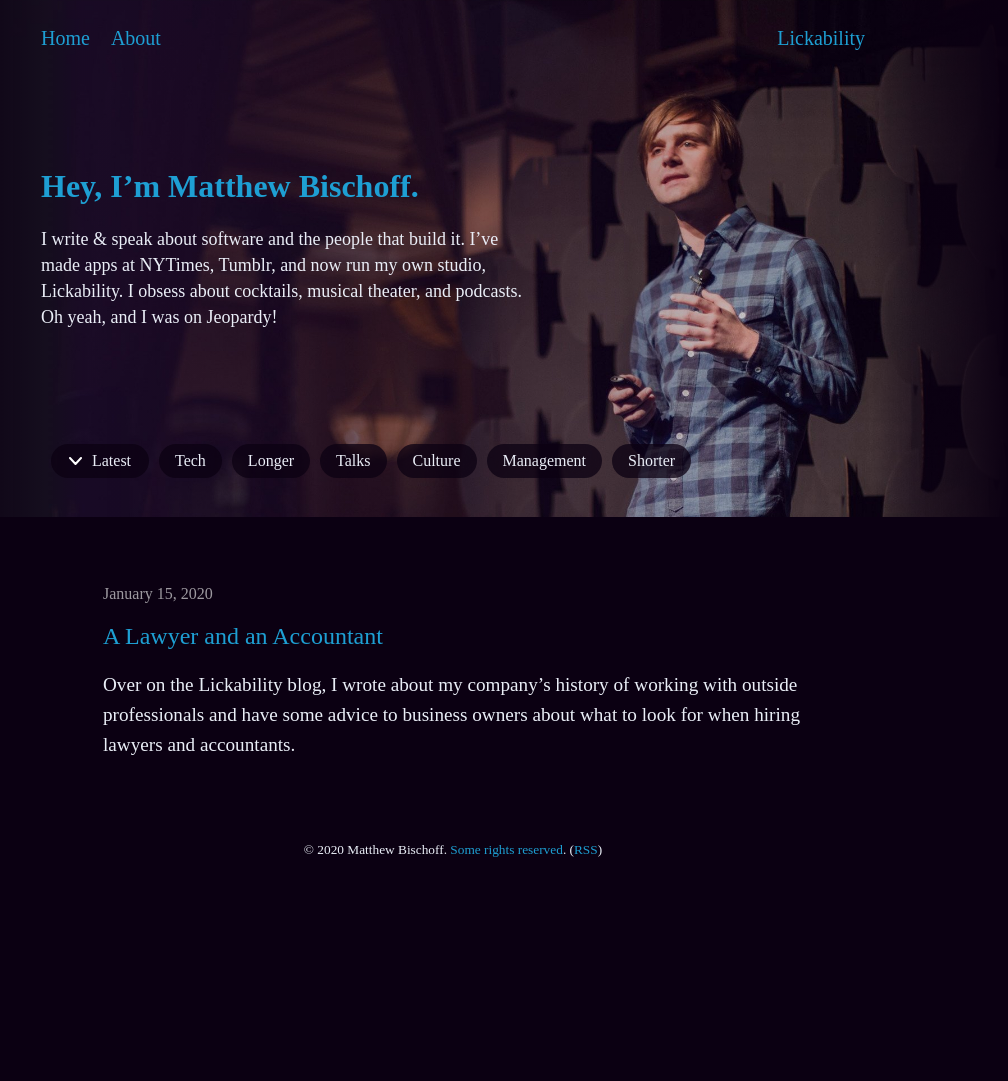
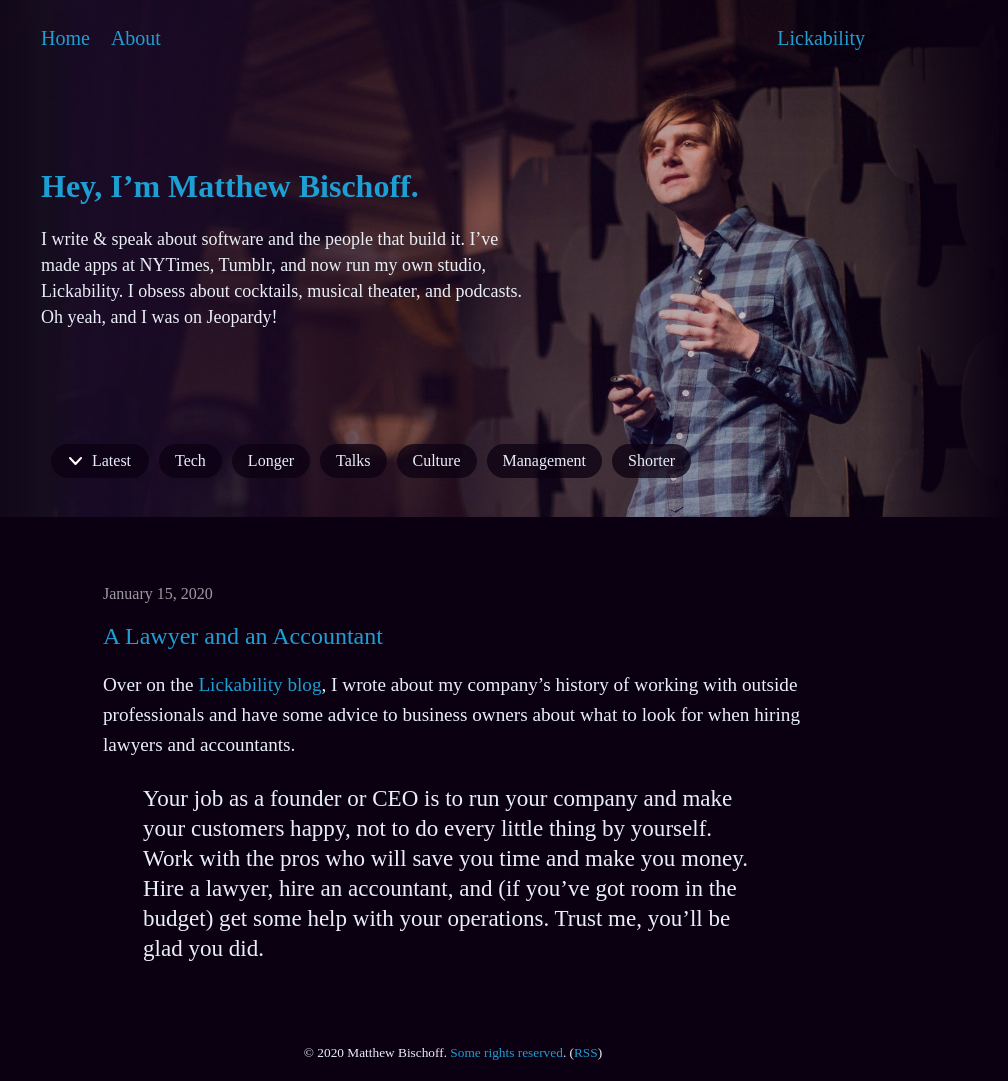
Before and after one commit to mbbischoff/website, a Jekyll site: the page built from _posts/2020-01-15-a-lawyer-and-an-accountant.markdown, in a window 1280 px wide. Shown: the whole page, without its empty margins (187-1195 px from the left). Built offline with Jekyll 4.4.1, drawn with Linux system fonts in a browser that asks for light colours; some web fonts are replaced; before the commit the page ends 900 px from its top, so only the background shows below that.

Commit message:
Updated A Lawyer And An Accountant

```diff
--- a/_posts/2020-01-15-a-lawyer-and-an-accountant.markdown
+++ b/_posts/2020-01-15-a-lawyer-and-an-accountant.markdown
@@ -1,7 +1,11 @@
 ---
 title: A Lawyer and an Accountant
 date: 2020-01-15 15:30:00 -05:00
+image: C1CD3345-9AEC-4706-A94E-D80514D1405F.jpg
 format: link
+link: https://lickability.com/blog/a-lawyer-and-an-accountant/
 ---
 
-Over on the Lickability blog, I wrote about my company’s history of working with outside professionals and have some advice to business owners about what to look for when hiring lawyers and accountants.
+Over on the [Lickability blog](https://blog.lickability.com), I wrote about my company’s history of working with outside professionals and have some advice to business owners about what to look for when hiring lawyers and accountants.
+
+> Your job as a founder or CEO is to run your company and make your customers happy, not to do every little thing by yourself. Work with the pros who will save you time and make you money. Hire a lawyer, hire an accountant, and (if you’ve got room in the budget) get some help with your operations. Trust me, you’ll be glad you did.
```
